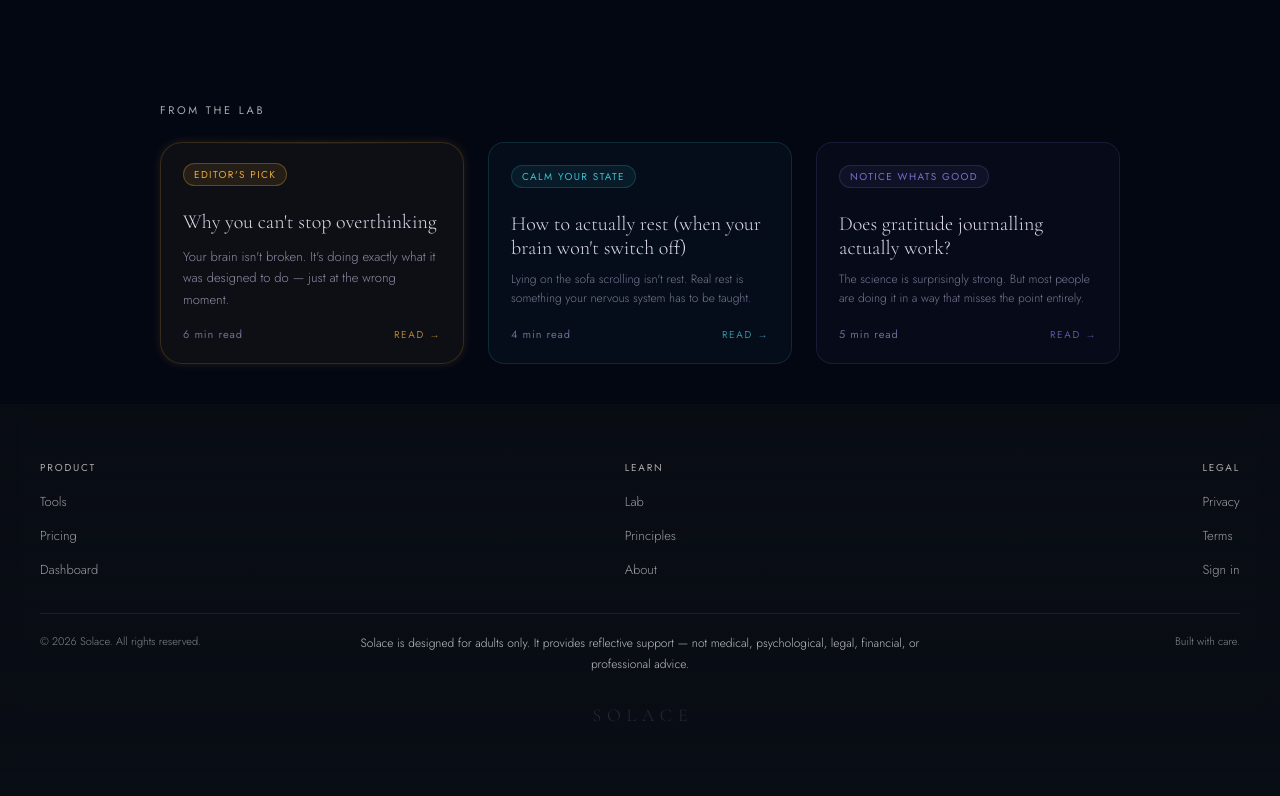
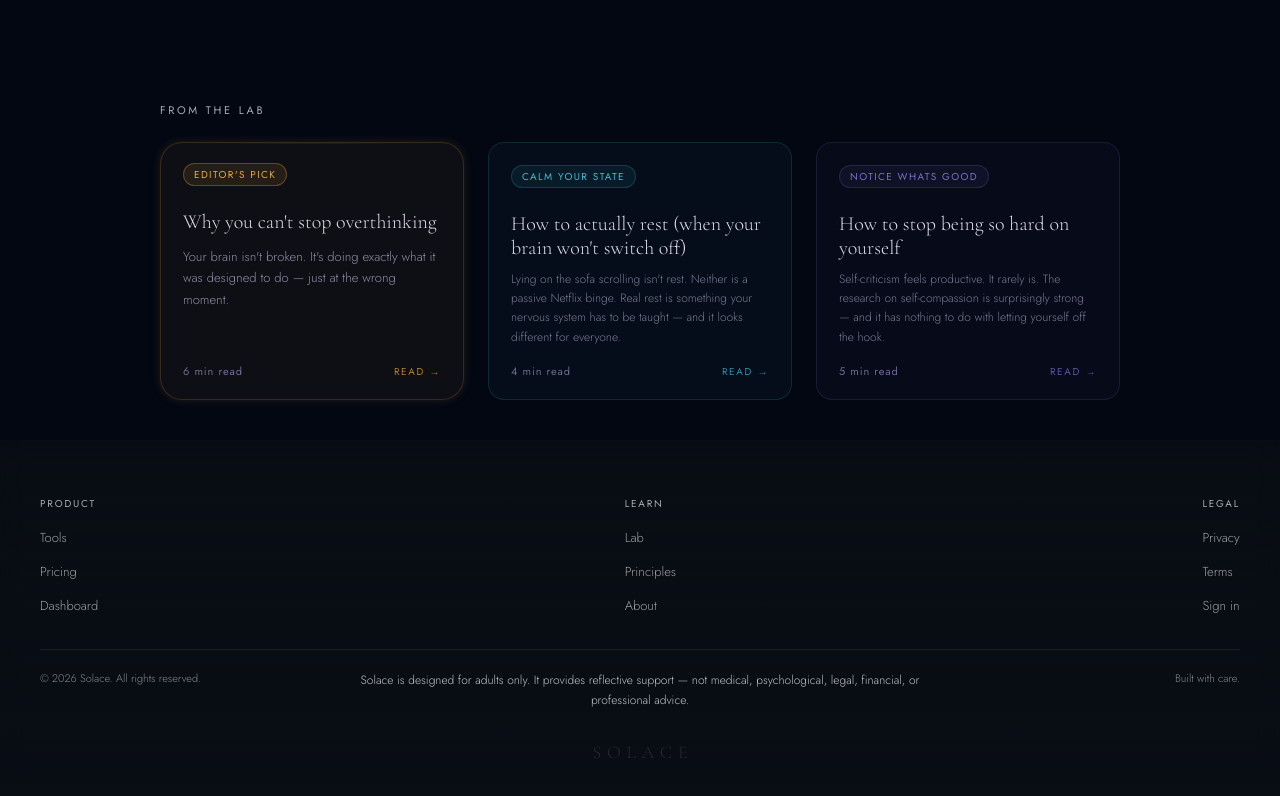
Before and after one commit to salsotk1973/solace, a Next.js app: page / in a window 1280 px wide. Shown: the part 1228-2024 px from the top of the page. Before the commit the page ends 2001 px from the top, so only its background shows below. Built offline with nearby package versions, Linux system fonts and the light colour scheme; no server answers.

Commit message:
Spec 05b: Dynamic Lab secondary cards — auto-surface 2 most recent articles, excluding Editor's Pick

```diff
--- a/app/(main)/page.tsx
+++ b/app/(main)/page.tsx
@@ -3,6 +3,7 @@ import { HeroSection } from "@/components/HeroSection";
 import FeaturedLabCard, { type FeaturedLabArticle } from "@/components/home/FeaturedLabCard";
 import LabSecondaryCard, { type LabSecondaryArticle } from "@/components/home/LabSecondaryCard";
 import { CATEGORY_COLOURS, TEXT_COLOURS, FONT_SIZE } from "@/lib/design-tokens";
+import { getAllArticles } from "@/lib/lab";
 
 // ─── Colour helpers derived from design tokens ────────────────────────────────
 // Tailwind className strings must be static — values below mirror CATEGORY_COLOURS exactly.
@@ -115,22 +116,16 @@ const FEATURED_LAB: FeaturedLabArticle = {
   readingTime: 6,
 };
 
-const LAB_SECONDARIES: LabSecondaryArticle[] = [
-  {
-    title: "How to actually rest (when your brain won't switch off)",
-    slug: "how-to-actually-rest",
-    category: "calm-your-state",
-    readingTime: 4,
-    excerpt: "Lying on the sofa scrolling isn't rest. Real rest is something your nervous system has to be taught.",
-  },
-  {
-    title: "Does gratitude journalling actually work?",
-    slug: "does-gratitude-journalling-work",
-    category: "notice-whats-good",
-    readingTime: 5,
-    excerpt: "The science is surprisingly strong. But most people are doing it in a way that misses the point entirely.",
-  },
-];
+const LAB_SECONDARIES: LabSecondaryArticle[] = getAllArticles()
+  .filter((a) => a.slug !== FEATURED_LAB.slug)
+  .slice(0, 2)
+  .map((a) => ({
+    title: a.title,
+    slug: a.slug,
+    category: a.category,
+    readingTime: a.readingTime,
+    excerpt: a.excerpt,
+  }));
 
 export default function HomePage() {
   return (
```
